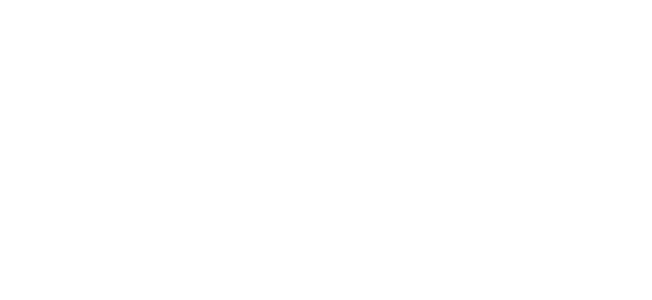
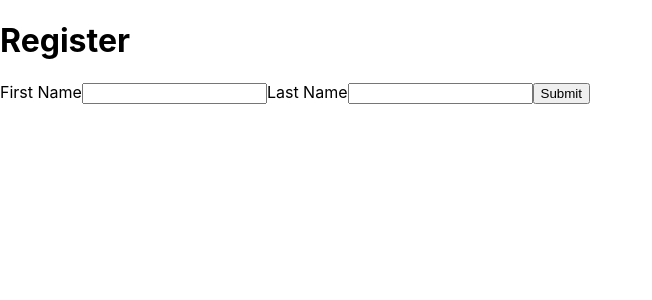
Before and after one commit to RamziMammadli/React-SP, a React (Create React App) app: page /register in a window 1280 px wide. Before the commit this address had no page. Shown: the top 300 px of the page, without its empty margins (0-652 px from the left). Built offline with nearby package versions, Linux system fonts and the light colour scheme.

Commit message:
formik added

```diff
--- a/package.json
+++ b/package.json
@@ -12,6 +12,7 @@
     "@testing-library/react": "^13.4.0",
     "@testing-library/user-event": "^13.5.0",
     "axios": "^1.6.8",
+    "formik": "^2.4.6",
     "react": "^18.3.1",
     "react-dom": "^18.3.1",
     "react-router-dom": "^6.23.0",
--- a/src/Pages/Home/Home.jsx
+++ b/src/Pages/Home/Home.jsx
@@ -1,41 +1,39 @@
-import React, { useState, useEffect } from 'react';
-import axios from 'axios';
-import { FontAwesomeIcon } from '@fortawesome/react-fontawesome';
-import { faHeart, faHouse, faStar, faStarAndCrescent } from '@fortawesome/free-solid-svg-icons';
-import ProductCard from '../../Components/ProductCard';
-import { Link, useNavigate } from 'react-router-dom';
+import React, { useState, useEffect } from "react";
+import axios from "axios";
+import ProductCard from "../../Components/ProductCard";
+import { useNavigate } from "react-router-dom";
 
 const Home = () => {
   const [products, setProducts] = useState([]);
 
-  const navigation = useNavigate()
+  const navigation = useNavigate();
+
+  const goToBasket = () => {
+    navigation("/basket")
+  }
 
   useEffect(() => {
-    axios.get('https://dummyjson.com/products')
-      .then(res => {
-        setProducts(res.data.products);
-      })
+    axios.get("https://dummyjson.com/products").then((res) => {
+      setProducts(res.data.products)
+    })
   }, [])
 
   const addToCart = (productId) => {
-    console.log("Ürün ID'si:", productId, "sepete eklendi.");
-    const cart = JSON.parse(localStorage.getItem('cart')) || [];
-
+    const cart = JSON.parse(localStorage.getItem("cart")) || [];
     const updatedCart = [...cart, productId];
-
-    localStorage.setItem('cart', JSON.stringify(updatedCart));
-
-  };
-
-  const goBasket = () => {
-    navigation('/basket')
+    localStorage.setItem("cart", JSON.stringify(updatedCart));
   }
 
   return (
     <div>
-      <button onClick={goBasket}>Kec Bassketee</button>
-      {products.map(item => (
-        <ProductCard key={item.id} item={item} onclick={() => addToCart(item)} />
+      <button onClick={goToBasket}>Baskete kec</button>
+      <button onClick={() => navigation('/register')}>Registere kec</button>
+      {products.map((item) => (
+        <ProductCard
+          key={item.id}
+          item={item}
+          onclick={() => addToCart(item)}
+        />
       ))}
     </div>
   );
--- /dev/null
+++ b/src/Pages/Register/Register.jsx
@@ -0,0 +1,49 @@
+import React from "react";
+import axios from "axios";
+import { useFormik } from "formik";
+
+const Register = () => {
+
+  const formik = useFormik({
+    initialValues: {
+      firstName: '',
+      lastName: '',
+    },
+    onSubmit: values => {
+      axios.post('https://northwind.vercel.app/api/categories',{
+        name: values.firstName,
+        surname: values.lastName
+      }).then(res => {
+        console.log(res.data);
+        formik.resetForm()
+      })
+    },
+  })
+
+  return (
+    <div>
+      <h1>Register</h1>
+      <form onSubmit={formik.handleSubmit}>
+       <label htmlFor="firstName">First Name</label>
+       <input
+         id="firstName"
+         name="firstName"
+         type="text"
+         onChange={formik.handleChange}
+         value={formik.values.firstName}
+       />
+       <label htmlFor="lastName">Last Name</label>
+       <input
+         id="lastName"
+         name="lastName"
+         type="text"
+         onChange={formik.handleChange}
+         value={formik.values.lastName}
+       />
+       <button type="submit">Submit</button>
+     </form>
+    </div>
+  );
+};
+
+export default Register;
--- a/src/Router/Router.jsx
+++ b/src/Router/Router.jsx
@@ -1,7 +1,8 @@
 import React from "react";
-import { BrowserRouter, Route, Routes } from "react-router-dom";
-import  Home  from "../Pages/Home/Home";
-import  Basket  from "../Pages/Basket/Basket";
+import { BrowserRouter, Routes, Route } from "react-router-dom";
+import Home from "../Pages/Home/Home";
+import Basket from "../Pages/Basket/Basket";
+import Register from "../Pages/Register/Register";
 
 const Router = () => {
   return (
@@ -9,6 +10,7 @@
       <Routes>
         <Route path="/" element={<Home/>}/>
         <Route path="/basket" element={<Basket/>}/>
+        <Route path="/register" element={<Register/>}/>
       </Routes>
     </BrowserRouter>
   );
```
Also changed, not shown: 1 other file (tests, documents, lock files or other folders).
